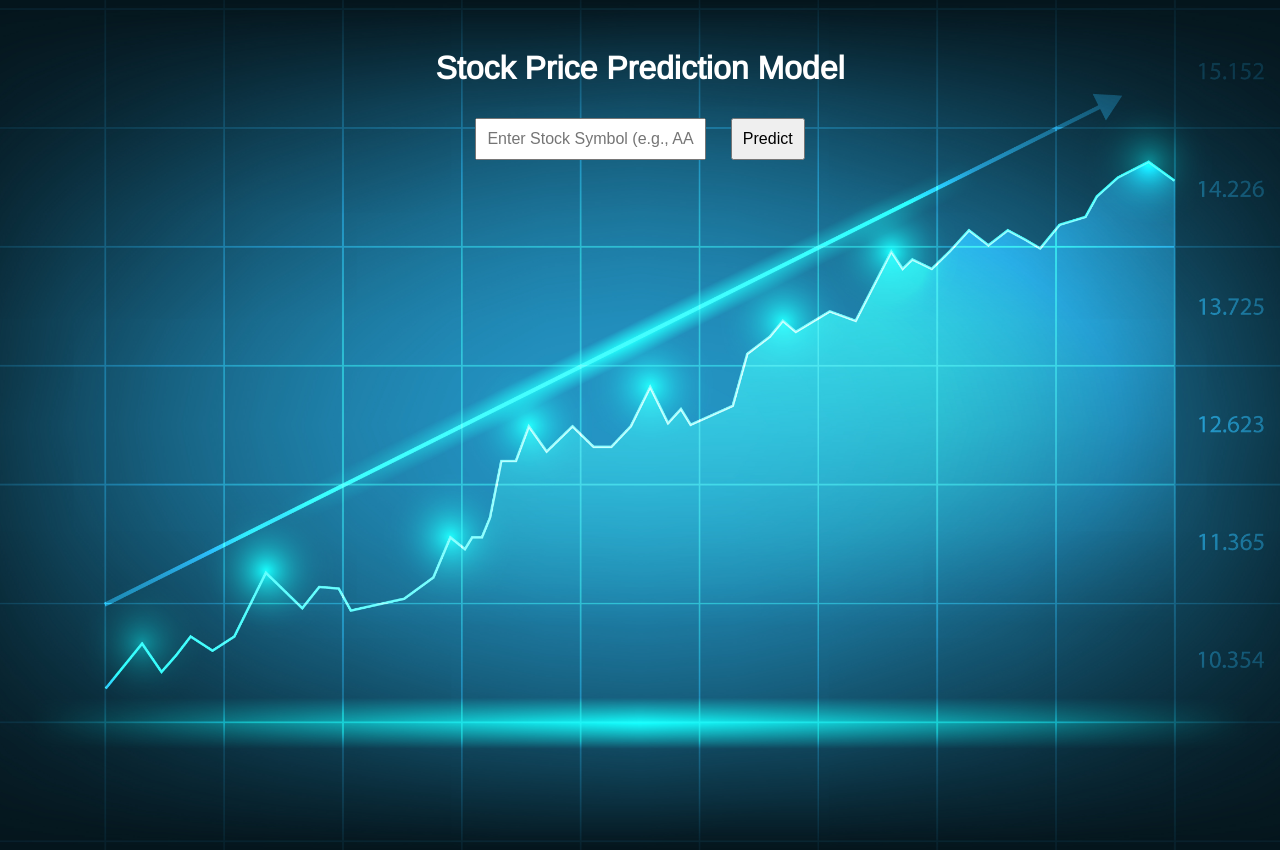
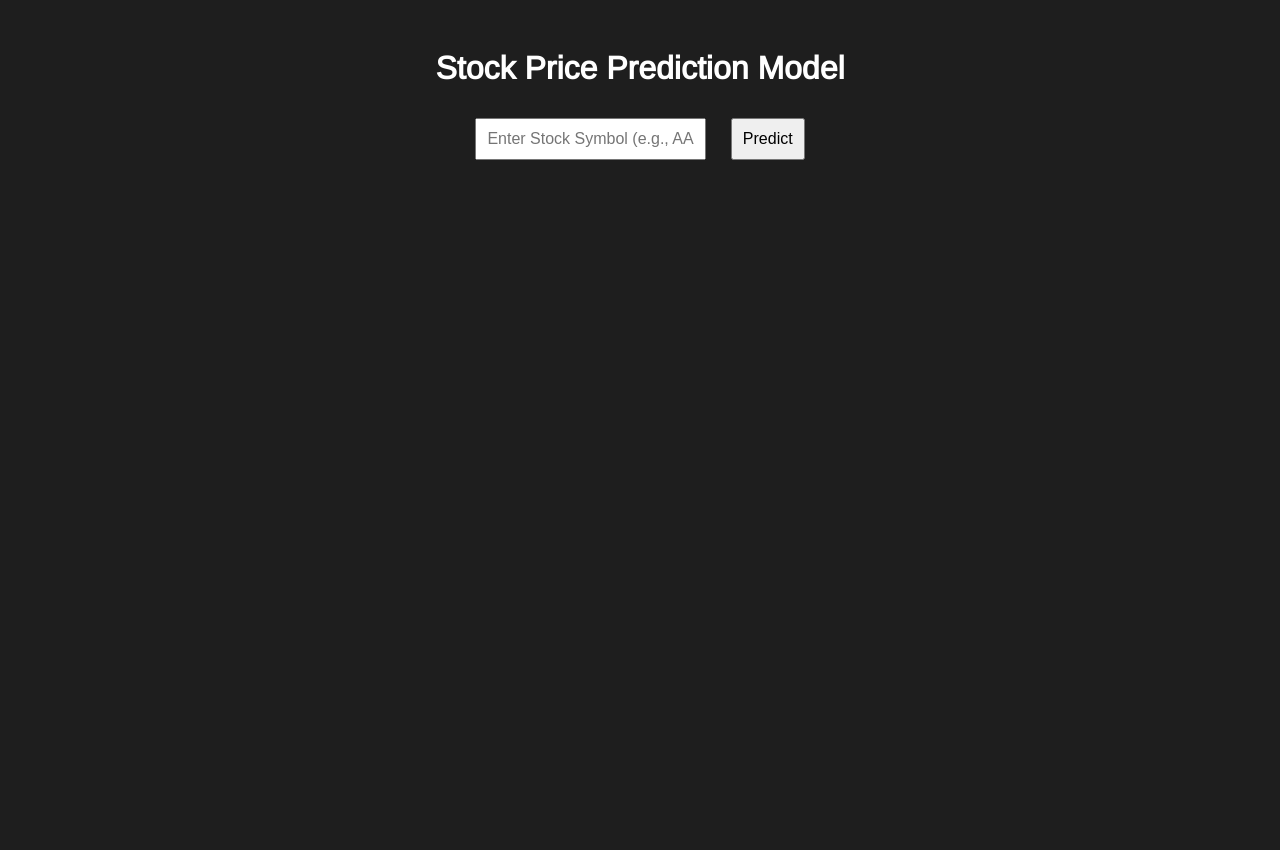
Before and after one commit to omkarrnaik/stock-price-forcasting, a Flask app: page / in a window 1280 px wide. Run offline with Flask 3, Linux system fonts and the light colour scheme.

Commit message:
7- updated version of code for khan

```diff
--- a/templates/index.html
+++ b/templates/index.html
@@ -65,10 +65,10 @@
   <link href='https://fonts.googleapis.com/css?family=Open+Sans+Condensed:300' rel='stylesheet'>
   <style>
     body {
-      /* background-color: #1e1e1e; */
+      background-color: #1e1e1e;
       /* background-image: url("photo.jpg"); */
 
-      background-image: url("/static/photo.jpg");
+      /* background-image: url("/static/photo.jpg"); */
       background-size: cover;           /* 📌 Makes the image cover the entire screen */
       background-position: center;      /* 📌 Keeps it centered */
       background-repeat: no-repeat;     /* 📌 Prevents tiling/repeating */
```
